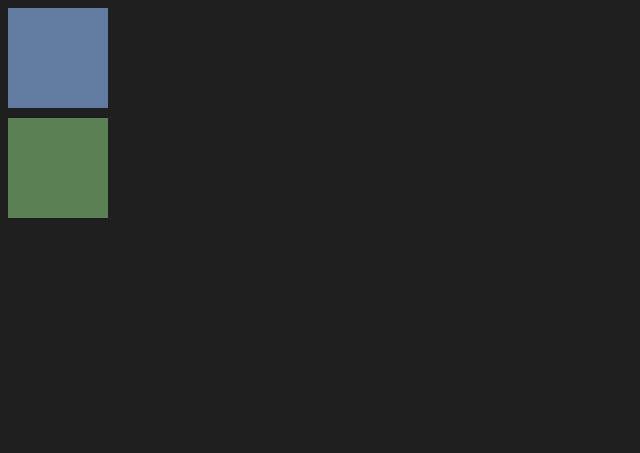
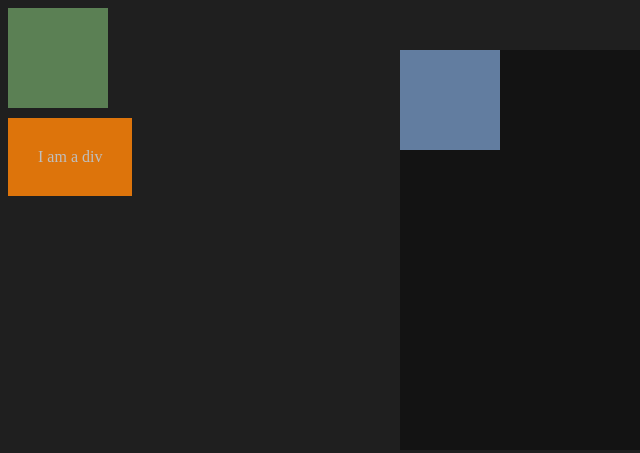
Before and after one commit to nchathu2014/css-positioning, a website: page index.html in a window 1280 px wide. Shown: the top 453 px of the page, without its empty margins (0-640 px from the left). Drawn offline with Linux system fonts and the light colour scheme.

Commit message:
add absolute files

```diff
--- a/index.html
+++ b/index.html
@@ -6,8 +6,12 @@
         <meta charset="utf-8">
     </head>
     <body>
-        <div class="box blueBox"></div>
+        <div class="container">
+            <div class="box blueBox"></div>
+        </div>
         <div class="box greenBox"></div>
+
+        <div class="testDiv" style="background-color: #dd740b;padding:30px;position:absolute;">I am a div</div>
     </body>
 
 </html>
--- a/styles/main.css
+++ b/styles/main.css
@@ -1,6 +1,7 @@
 body {
     background-color: #1f1f1f;
     color: #bfbfbf;
+    height: 2000px;
 }
 
 .box {
@@ -11,8 +12,20 @@ body {
 
 .blueBox {
     background: #627da0;
+    position:absolute;
+    top:0px;
+    left:0px;
 }
 
 .greenBox {
      background: #5b8054;
 }
+
+.container{
+    background-color:rgba(0,0,0,0.4);
+    width: 400px;
+    height:400px;
+    position:absolute;
+    top:50px;
+    left:400px;
+}
```
